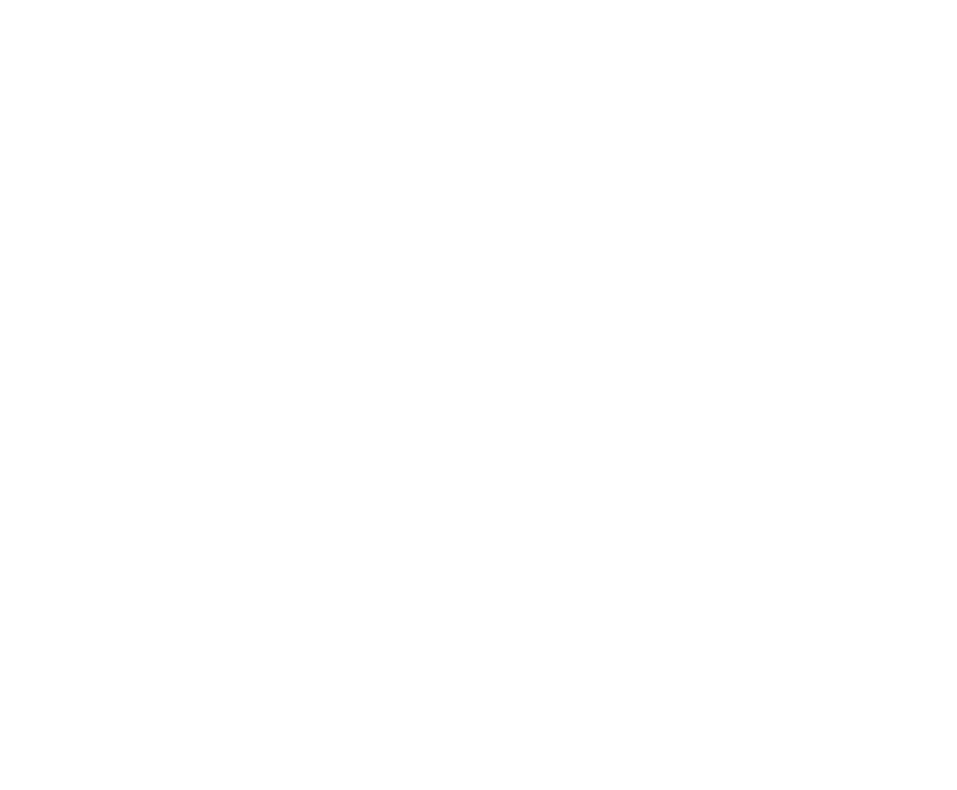
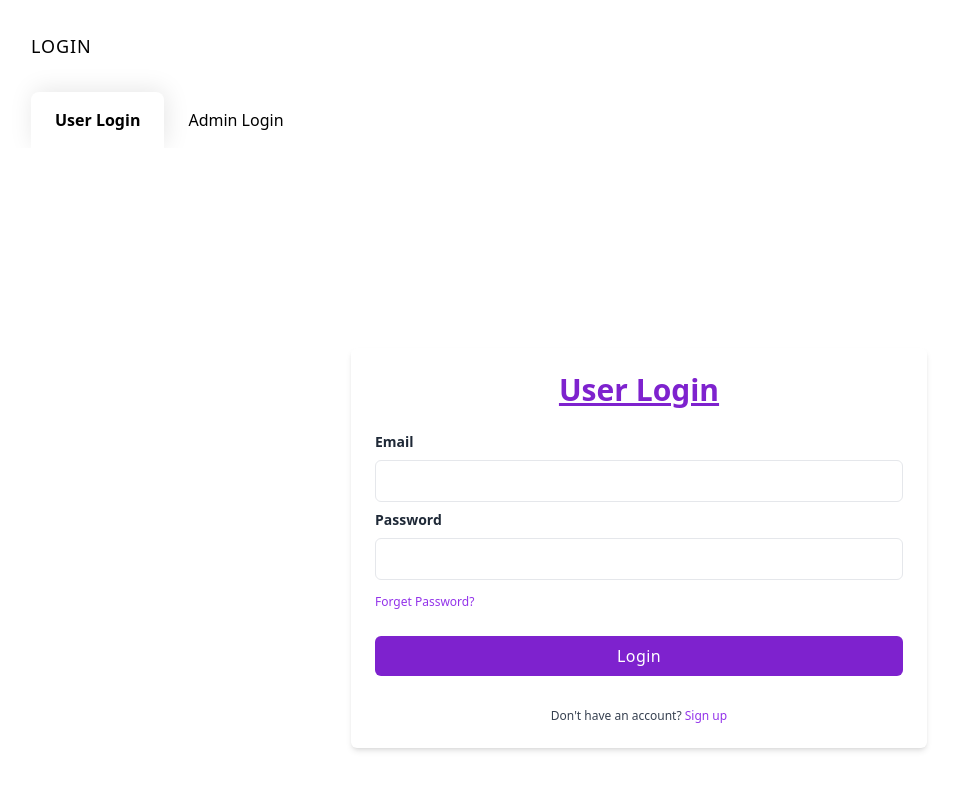
Before and after one commit to suvanbalu/CaterBid, a React (Create React App) app: page /login in a window 1280 px wide. Before the commit this address had no page. Shown: the top 790 px of the page, without its empty margins (1-958 px from the left). Built offline with nearby package versions, Linux system fonts and the light colour scheme.

Commit message:
Login page

```diff
--- a/src/App.js
+++ b/src/App.js
@@ -1,11 +1,13 @@
 import {BrowserRouter,Routes,Route} from 'react-router-dom';
 import Home from './pages/Home'
+import LoginWrap from './pages/Login/LoginWrap'
 
 function App() {
   return (
     <BrowserRouter>
       <Routes>
         <Route index element={<Home />}/>
+        <Route path="/login" element={<LoginWrap />} />
       </Routes>
     </BrowserRouter>
   );
--- a/src/components/Navbar.js
+++ b/src/components/Navbar.js
@@ -1,4 +1,6 @@
-import React from 'react'
+import React from 'react';
+import { Link } from 'react-router-dom';
+
 
 const Navbar = () => {
     return (
@@ -23,7 +25,7 @@ const Navbar = () => {
             </div>
             <div className='space-x-2 flex'>
                 <button className='bg-white rounded-md hover:bg-orange-100 hover:rounded-md text-black font-semibold  px-1 py-1 size-5px'>
-                    Login
+                <Link to='/login'>Login</Link>
                 </button>
                 <button className='bg-white rounded-md hover:bg-orange-100 hover:rounded-md text-black font-semibold  px-1 py-1 size-5px'>
                     Sign Up
--- /dev/null
+++ b/src/pages/Login/AdminLogin.js
@@ -0,0 +1,62 @@
+import React from 'react';
+
+const AdminLogin = () => {
+    return (
+        <div className="flex flex-col justify-center min-h-screen overflow-hidden bg-white">
+            <div className="w-full p-6 m-auto bg-white rounded-md shadow-md lg:max-w-xl">
+                <h1 className="text-3xl font-semibold text-center text-purple-700 underline">
+                  Admin Login
+                </h1>
+                <form className="mt-6">
+                    <div className="mb-2">
+                        <label
+                            for="email"
+                            className="block text-sm font-semibold text-gray-800"
+                        >
+                            Email
+                        </label>
+                        <input
+                            type="email"
+                            className="block w-full px-4 py-2 mt-2 text-purple-700 bg-white border rounded-md focus:border-purple-400 focus:ring-purple-300 focus:outline-none focus:ring focus:ring-opacity-40"
+                        />
+                    </div>
+                    <div className="mb-2">
+                        <label
+                            for="password"
+                            className="block text-sm font-semibold text-gray-800"
+                        >
+                            Password
+                        </label>
+                        <input
+                            type="password"
+                            className="block w-full px-4 py-2 mt-2 text-purple-700 bg-white border rounded-md focus:border-purple-400 focus:ring-purple-300 focus:outline-none focus:ring focus:ring-opacity-40"
+                        />
+                    </div>
+                    <a
+                        href="#"
+                        className="text-xs text-purple-600 hover:underline"
+                    >
+                        Forget Password?
+                    </a>
+                    <div className="mt-6">
+                        <button className="w-full px-4 py-2 tracking-wide text-white transition-colors duration-200 transform bg-purple-700 rounded-md hover:bg-purple-600 focus:outline-none focus:bg-purple-600">
+                            Login
+                        </button>
+                    </div>
+                </form>
+
+                <p className="mt-8 text-xs font-light text-center text-gray-700">
+                    {" "}
+                    Don't have an account?{" "}
+                    <a
+                        href="#"
+                        className="font-medium text-purple-600 hover:underline"
+                    >
+                        Sign up
+                    </a>
+                </p>
+            </div>
+        </div>
+    );
+}
+export default AdminLogin;
--- /dev/null
+++ b/src/pages/Login/LoginWrap.js
@@ -0,0 +1,71 @@
+import React, { createContext, useState } from "react";
+import UserLogin from "./UserLogin";
+import AdminLogin from "./AdminLogin";
+
+
+
+export const LoginWrapTab = createContext();
+
+const LoginWrap = () => {
+  const initialTabMenuItems = [
+    {
+      text: "User Login",
+      tab: <UserLogin />,
+
+    },
+    {
+      text: "Admin Login",
+      tab: <AdminLogin />,
+    },
+  ];
+
+
+
+  const [selected, setSelected] = useState(0);
+  const [tabMenuItems, setTabMenuItems] = useState(initialTabMenuItems);
+
+  const updateByID = (id) => {
+
+
+        let tempTabMenuItems = [...tabMenuItems];
+        tabMenuItems[0].text = "Update Club";
+        setTabMenuItems(tempTabMenuItems);
+    setSelected(0);
+  };
+
+  return (
+
+      <section className="">
+        <div className="h-full w-full px-8 pt-8 items-center">
+          <p className="text-lg uppercase tracking-wider mb-8">Login</p>
+          <header className="">
+            {tabMenuItems.map((item, idx) => {
+              return (
+                <button
+                  onClick={() => setSelected(idx)}
+                  key={idx}
+                  style={
+                    selected === idx
+                      ? {
+                        WebkitBoxShadow: "2px -2px 25px 0px rgba(0,0,0,0.1)",
+                        clipPath:
+                          "polygon(-50% -50%, 150% -50%, 150% 100%, -50% 100%)",
+                      }
+                      : {}
+                  }
+                  className={`${selected === idx &&
+                    "bg-white rounded-t-lg box-border  font-semibold"
+                    } px-6 py-4`}
+                >
+                  <p className="">{item.text}</p>
+                </button>
+              );
+            })}
+          </header>
+        </div>
+        {tabMenuItems[selected].tab}
+      </section>
+  );
+};
+
+export default LoginWrap;
--- /dev/null
+++ b/src/pages/Login/UserLogin.js
@@ -0,0 +1,62 @@
+import React from 'react';
+
+const UserLogin = () => {
+    return (
+        <div className="relative flex flex-col justify-center min-h-screen overflow-hidden">
+            <div className="w-full p-6 m-auto bg-white rounded-md shadow-md lg:max-w-xl">
+                <h1 className="text-3xl font-semibold text-center text-purple-700 underline">
+                   User Login
+                </h1>
+                <form className="mt-6">
+                    <div className="mb-2">
+                        <label
+                            for="email"
+                            className="block text-sm font-semibold text-gray-800"
+                        >
+                            Email
+                        </label>
+                        <input
+                            type="email"
+                            className="block w-full px-4 py-2 mt-2 text-purple-700 bg-white border rounded-md focus:border-purple-400 focus:ring-purple-300 focus:outline-none focus:ring focus:ring-opacity-40"
+                        />
+                    </div>
+                    <div className="mb-2">
+                        <label
+                            for="password"
+                            className="block text-sm font-semibold text-gray-800"
+                        >
+                            Password
+                        </label>
+                        <input
+                            type="password"
+                            className="block w-full px-4 py-2 mt-2 text-purple-700 bg-white border rounded-md focus:border-purple-400 focus:ring-purple-300 focus:outline-none focus:ring focus:ring-opacity-40"
+                        />
+                    </div>
+                    <a
+                        href="#"
+                        className="text-xs text-purple-600 hover:underline"
+                    >
+                        Forget Password?
+                    </a>
+                    <div className="mt-6">
+                        <button className="w-full px-4 py-2 tracking-wide text-white transition-colors duration-200 transform bg-purple-700 rounded-md hover:bg-purple-600 focus:outline-none focus:bg-purple-600">
+                            Login
+                        </button>
+                    </div>
+                </form>
+
+                <p className="mt-8 text-xs font-light text-center text-gray-700">
+                    {" "}
+                    Don't have an account?{" "}
+                    <a
+                        href="#"
+                        className="font-medium text-purple-600 hover:underline"
+                    >
+                        Sign up
+                    </a>
+                </p>
+            </div>
+        </div>
+    );
+}
+export default UserLogin;
```
Also changed, not shown: 3 other files (tests, documents, lock files or other folders).
